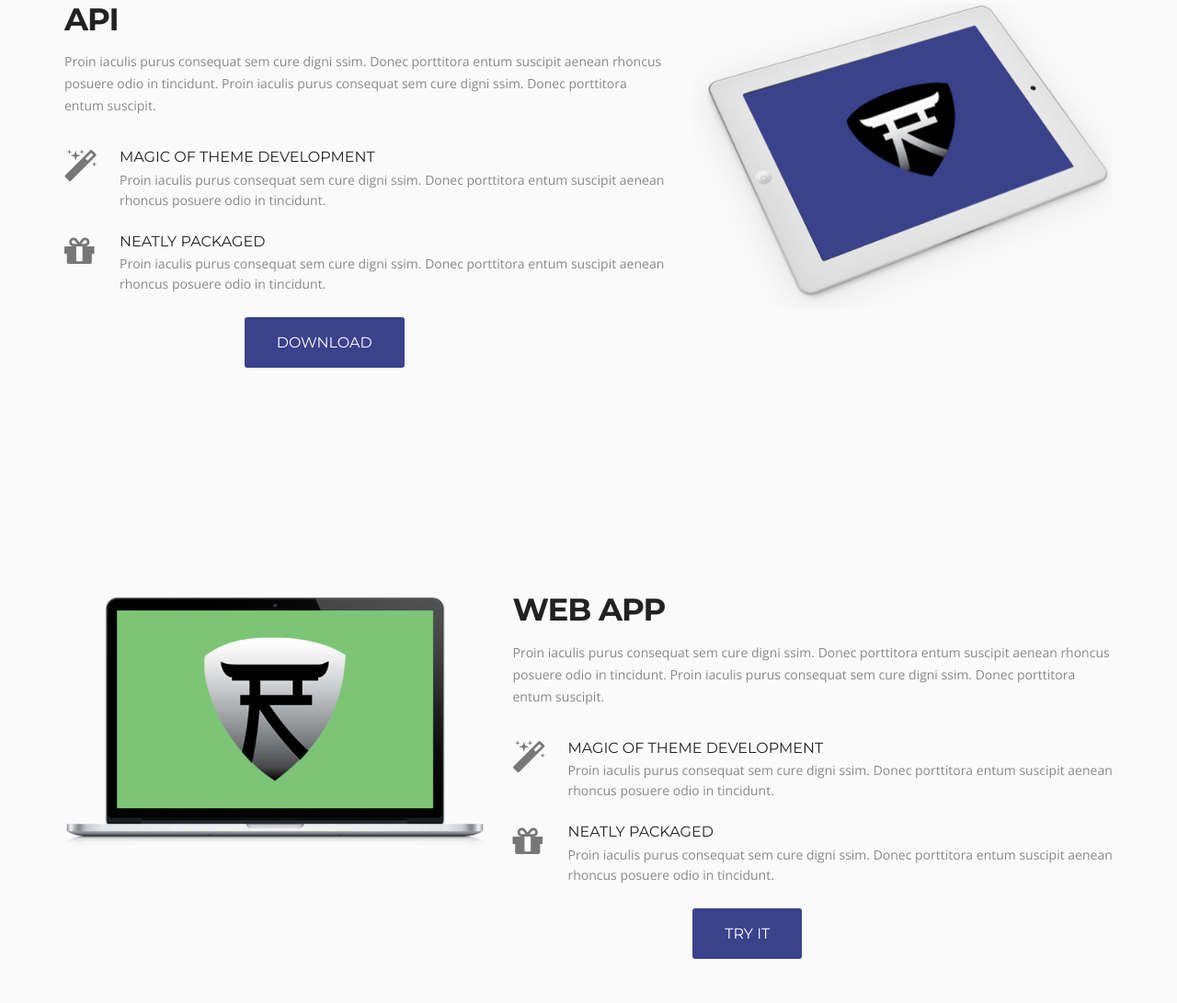
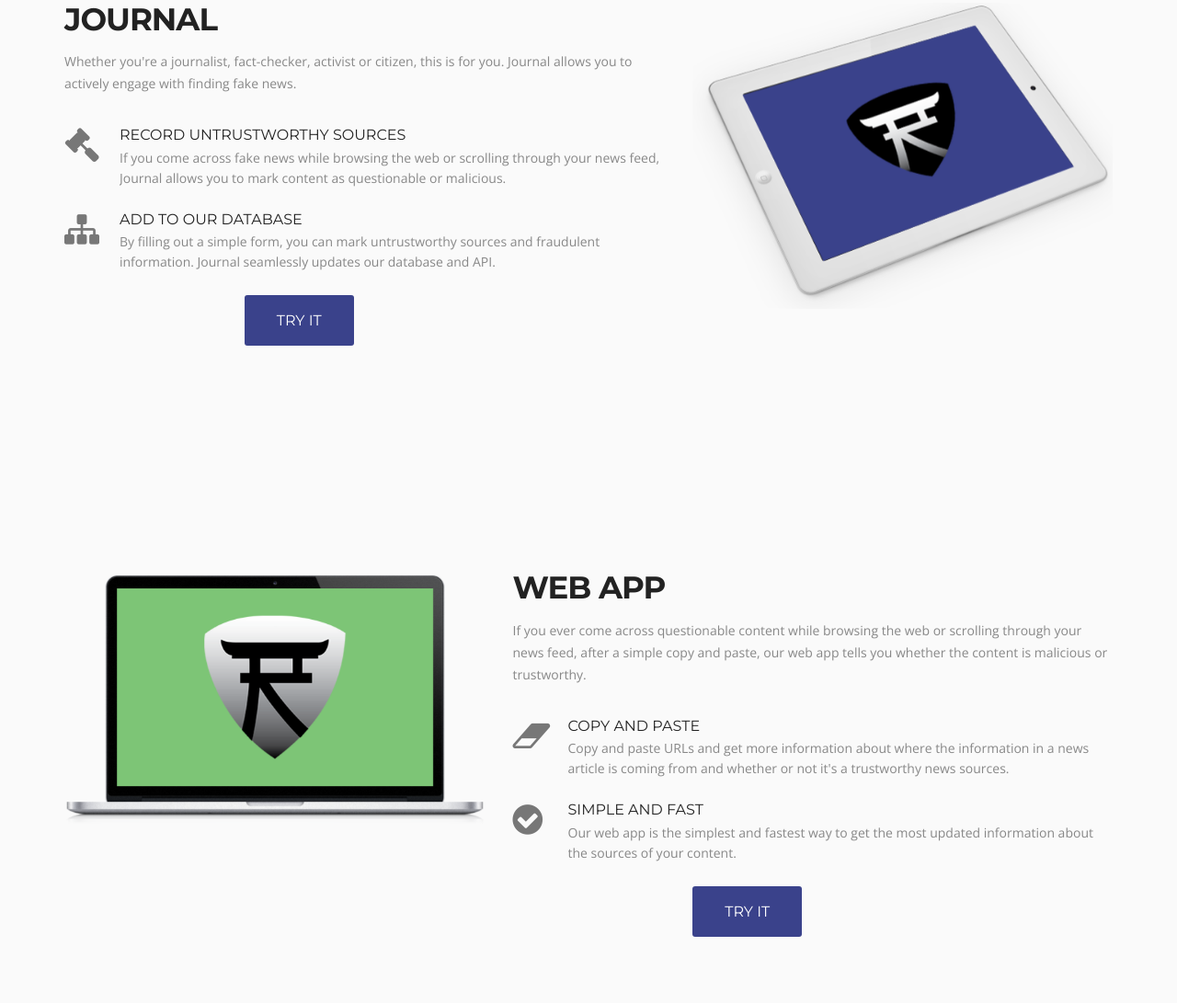
Before and after one commit to news-hound/Ronin, a plain HTML site: page index.html in a window 1280 px wide. Shown: the part 2551-3642 px from the top of the page at 92% size. Drawn offline with nearby package versions, Linux system fonts and the light colour scheme.

Commit message:
completed descriptions of everything on the site

```diff
--- a/index.html
+++ b/index.html
@@ -112,7 +112,7 @@
                     </div>
                     <div class="service-list-col2">
                         <h3>journal</h3>
-                        <p>Our API is growing everyday. Help us gather more data.</p>
+                        <p>If you're a journalist or fact checker, this is for you. Help us gather more data.</p>
                     </div>
                 </div>
                 <div class="service-list">
@@ -164,16 +164,16 @@
                 </div>
                 <div class="featured-box">
                 	<div class="featured-box-col1 wow fadeInRight delay-04s">
-                    	<i class="fa-flag"></i>
+                    	<i class="fa-flag-checkered"></i>
                     </div>
                 	<div class="featured-box-col2 wow fadeInRight delay-04s">
-                        <h3>flags content</h3>
-                        <p>Beyond that, the extention flags malicious or misleading content so you know which sources to stay away from.</p>
+                        <h3>flags malicious content</h3>
+                        <p>The extention flags malicious or misleading content so you know which sources to stay away from.</p>
                     </div>
                 </div>
                 <div class="featured-box">
                 	<div class="button-container">
-                        <a class="link animated fadeInUp delay-1s" href="#test">Download</a>
+                        <a class="link animated fadeInUp delay-1s" href="#test">Add to Chrome</a>
                     </div>
                 </div>
                 <a class="Learn-More" href="#">Learn More</a>
@@ -186,29 +186,29 @@
     <div class="container">
         <div class="row">
             <div class="col-lg-7 col-sm-8 featured-work">
-                <h2>api</h2>
-                <P class="padding-b">Proin iaculis purus consequat sem cure digni ssim. Donec porttitora entum suscipit aenean rhoncus posuere odio in tincidunt. Proin iaculis purus consequat sem cure digni ssim. Donec porttitora entum suscipit.</P>
+                <h2>journal</h2>
+                <P class="padding-b">Whether you're a journalist, fact-checker, activist or citizen, this is for you. Journal allows you to actively engage with finding fake news.</P>
                 <div class="featured-box">
                     <div class="featured-box-col1 wow fadeInRight delay-02s">
-                        <i class="fa-magic"></i>
+                        <i class="fa-legal"></i>
                     </div>
                     <div class="featured-box-col2 wow fadeInRight delay-02s">
-                        <h3>magic of theme development</h3>
-                        <p>Proin iaculis purus consequat sem cure digni ssim. Donec porttitora entum suscipit aenean rhoncus posuere odio in tincidunt. </p>
+                        <h3>record untrustworthy sources</h3>
+                        <p>If you come across fake news while browsing the web or scrolling through your news feed, Journal allows you to mark content as questionable or malicious.</p>
                     </div>
                 </div>
                 <div class="featured-box">
                     <div class="featured-box-col1 wow fadeInRight delay-04s">
-                        <i class="fa-gift"></i>
+                        <i class="fa-sitemap"></i>
                     </div>
                     <div class="featured-box-col2 wow fadeInRight delay-04s">
-                        <h3>neatly packaged</h3>
-                        <p>Proin iaculis purus consequat sem cure digni ssim. Donec porttitora entum suscipit aenean rhoncus posuere odio in tincidunt. </p>
+                        <h3>add to our database</h3>
+                        <p>By filling out a simple form, you can mark untrustworthy sources and fraudulent information. Journal seamlessly updates our database and API.</p>
                     </div>
                 </div>
                 <div class="featured-box">
                     <div class="button-container">
-                        <a class="link animated fadeInUp delay-1s" href="#test">Download</a>
+                        <a class="link animated fadeInUp delay-1s" href="#test">Try It</a>
                     </div>
                 </div>
                 <a class="Learn-More" href="#">Help Us</a>
@@ -228,23 +228,23 @@
             </figure>
             <div class="col-lg-7 col-sm-8 featured-work">
                 <h2>web app</h2>
-                <P class="padding-b">Proin iaculis purus consequat sem cure digni ssim. Donec porttitora entum suscipit aenean rhoncus posuere odio in tincidunt. Proin iaculis purus consequat sem cure digni ssim. Donec porttitora entum suscipit.</P>
+                <P class="padding-b">If you ever come across questionable content while browsing the web or scrolling through your news feed, after a simple copy and paste, our web app tells you whether the content is malicious or trustworthy.</P>
                 <div class="featured-box">
                     <div class="featured-box-col1 wow fadeInRight delay-02s">
-                        <i class="fa-magic"></i>
+                        <i class="fa-eraser"></i>
                     </div>
                     <div class="featured-box-col2 wow fadeInRight delay-02s">
-                        <h3>magic of theme development</h3>
-                        <p>Proin iaculis purus consequat sem cure digni ssim. Donec porttitora entum suscipit aenean rhoncus posuere odio in tincidunt. </p>
+                        <h3>Copy and Paste</h3>
+                        <p>Copy and paste URLs and get more information about where the information in a news article is coming from and whether or not it's a trustworthy news sources.</p>
                     </div>
                 </div>
                 <div class="featured-box">
                     <div class="featured-box-col1 wow fadeInRight delay-04s">
-                        <i class="fa-gift"></i>
+                        <i class="fa-check-circle"></i>
                     </div>
                     <div class="featured-box-col2 wow fadeInRight delay-04s">
-                        <h3>neatly packaged</h3>
-                        <p>Proin iaculis purus consequat sem cure digni ssim. Donec porttitora entum suscipit aenean rhoncus posuere odio in tincidunt. </p>
+                        <h3>simple and fast</h3>
+                        <p>Our web app is the simplest and fastest way to get the most updated information about the sources of your content.</p>
                     </div>
                 </div>
                 <div class="featured-box">
@@ -263,23 +263,23 @@
         <div class="row">
             <div class="col-lg-7 col-sm-8 featured-work">
                 <h2>mobile app</h2>
-                <P class="padding-b">Our chrome extention is the easiest way to find fake news throughout your social media and news feed.</P>
+                <P class="padding-b">Our mobile app is like our web experience in your pocket. We designed a simple and elegant mobile app that gives you details about your source.</P>
                 <div class="featured-box">
                     <div class="featured-box-col1 wow fadeInRight delay-02s">
-                        <i class="fa-magic"></i>
+                        <i class="fa-facebook-official"></i>
                     </div>
                     <div class="featured-box-col2 wow fadeInRight delay-02s">
-                        <h3>magic of theme development</h3>
-                        <p>Proin iaculis purus consequat sem cure digni ssim. Donec porttitora entum suscipit aenean rhoncus posuere odio in tincidunt. </p>
+                        <h3>social</h3>
+                        <p>Over 50% of people browse Facebook on mobile. This app will allow you to fact check articles on facebook with a simple copy and paste. </p>
                     </div>
                 </div>
                 <div class="featured-box">
                     <div class="featured-box-col1 wow fadeInRight delay-04s">
-                        <i class="fa-gift"></i>
+                        <i class="fa-mobile"></i>
                     </div>
                     <div class="featured-box-col2 wow fadeInRight delay-04s">
-                        <h3>neatly packaged</h3>
-                        <p>Proin iaculis purus consequat sem cure digni ssim. Donec porttitora entum suscipit aenean rhoncus posuere odio in tincidunt. </p>
+                        <h3>in your pocket</h3>
+                        <p>Our mobile app is the easiest and fastest way to fact check articles and news sources on the go.</p>
                     </div>
                 </div>
                 <div class="featured-box">
@@ -337,7 +337,7 @@ we were well fed and drunk all the time!</p>
 <section class="main-section team" id="team"><!--main-section team-start-->
 	<div class="container">
         <h2>team</h2>
-        <h6>Get to know our super awesome team. We get thigns done.</h6>
+        <h6>Get to know our super awesome team. We get things done.</h6>
         <div class="team-leader-block clearfix">
             <div class="team-leader-box">
                 <div class="team-leader wow fadeInDown delay-03s">
```
